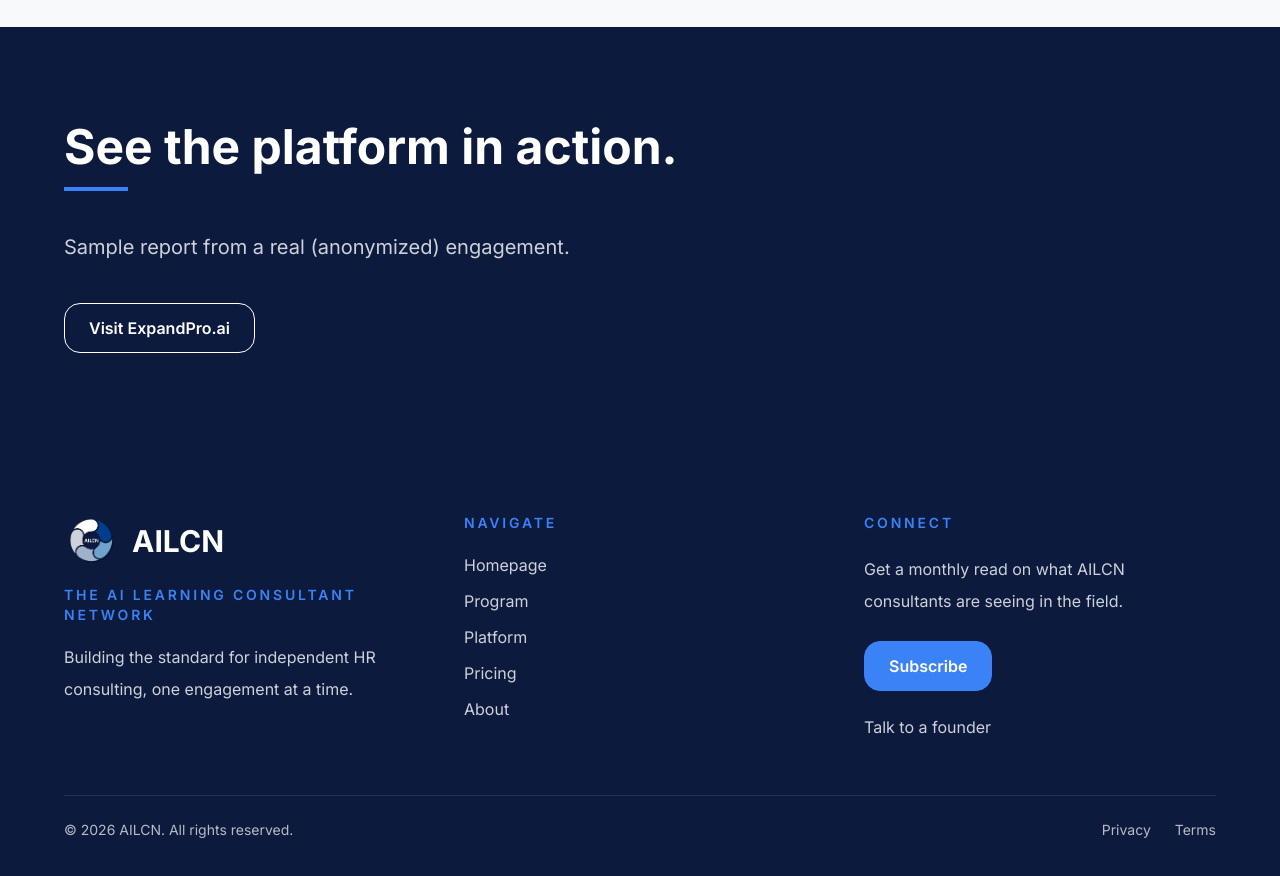
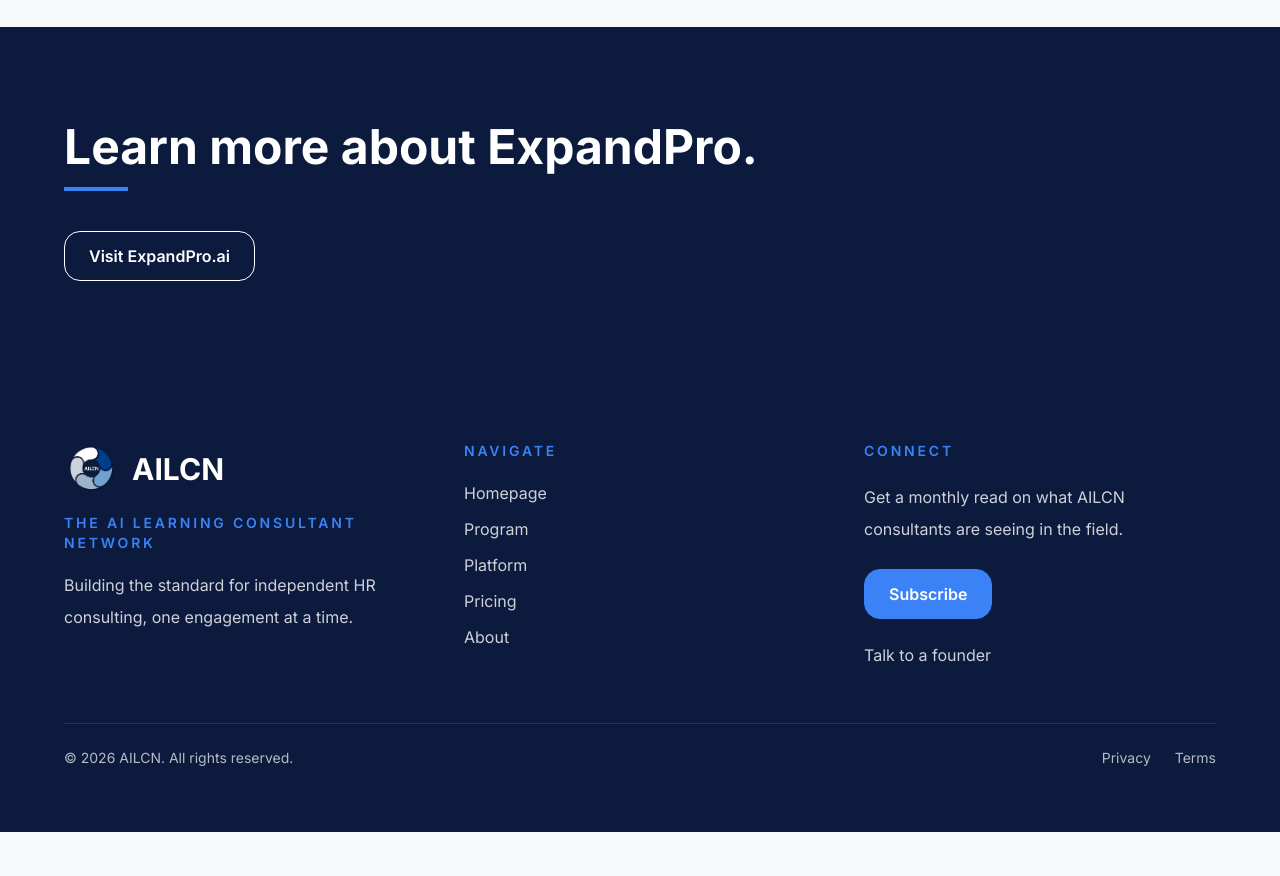
Before and after one commit to rrpadin/ailcn2, a Next.js app: page /platform in a window 1280 px wide. Shown: the part 2720-3596 px from the top of the page. After the commit the page ends 3552 px from the top, so only its background shows below. Built offline with nearby package versions, Linux system fonts and the light colour scheme.

Commit message:
Refine platform page closing CTA copy

```diff
--- a/src/app/platform/page.tsx
+++ b/src/app/platform/page.tsx
@@ -131,10 +131,7 @@
 
       <Section background="navy">
         <div className="max-w-4xl">
-          <SectionHeading headline="See the platform in action." />
-          <p className="text-xl leading-8 text-white/80">
-            Sample report from a real (anonymized) engagement.
-          </p>
+          <SectionHeading headline="Learn more about ExpandPro." />
           <div className="mt-10">
             <CTAButton
               href={LINKS.expandproSite}
```
